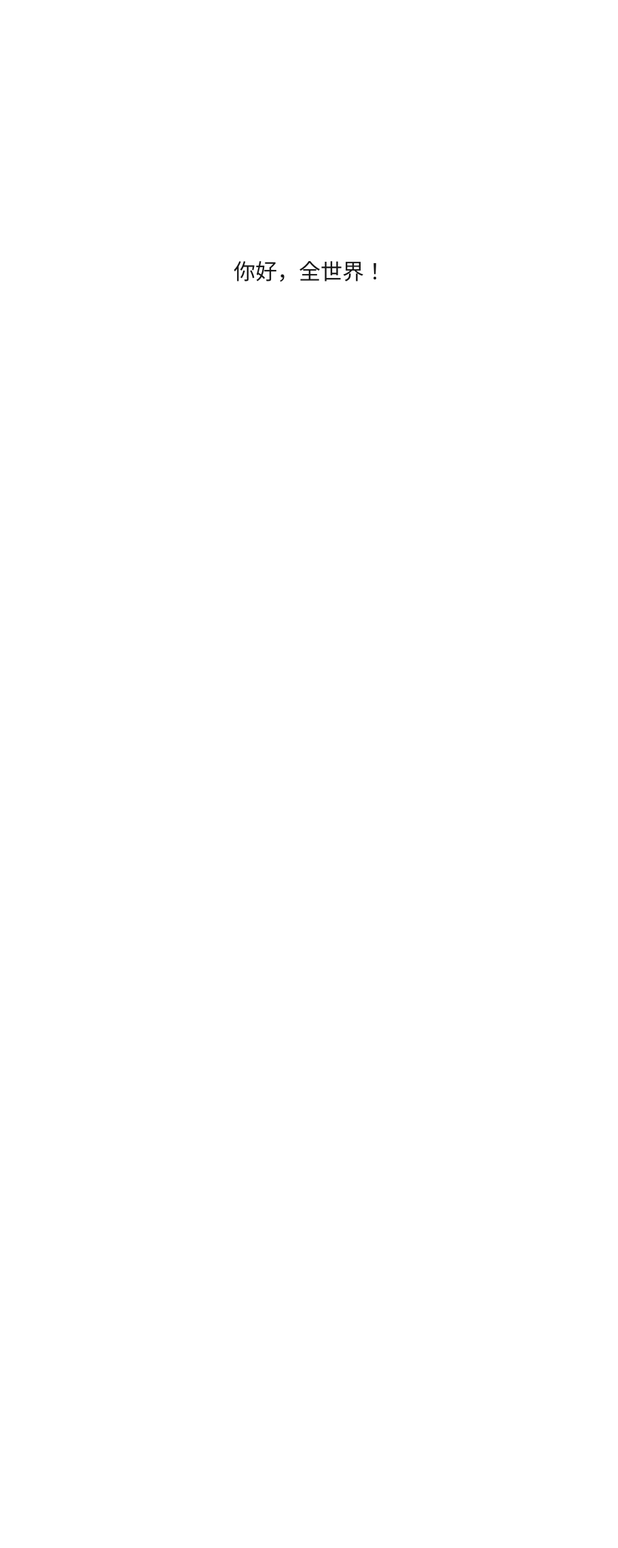
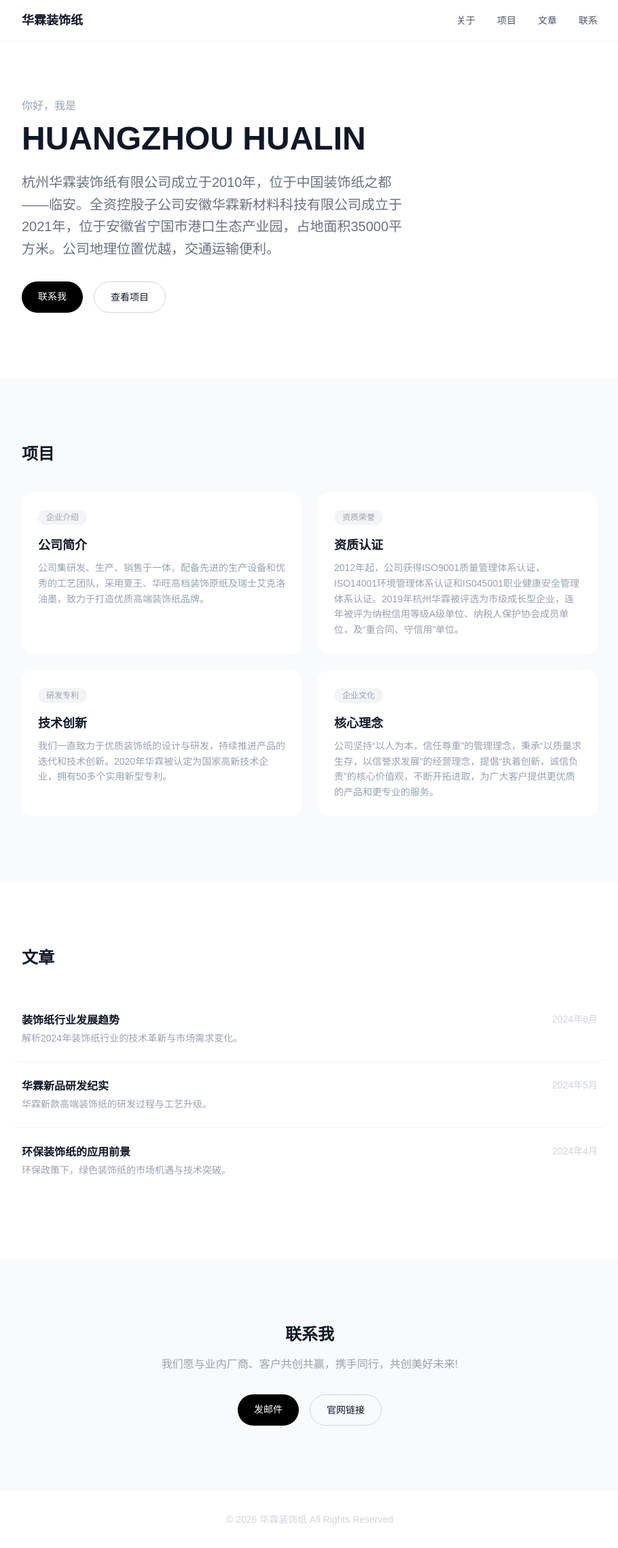
Before and after one commit to luhuahui-lhh/my-app, a Next.js app in the folder my-app/: page / in a window 1280 px wide. Shown: the whole page at 68% size, without its empty margins (184-1094 px from the left). Before the commit the page ends 800 px from the top, so only its background shows below. Built offline with nearby package versions, Linux system fonts and the light colour scheme.

Commit message:
修改首页

```diff
--- a/my-app/app/page.tsx
+++ b/my-app/app/page.tsx
@@ -1,13 +1,133 @@
 export default function Home() {
   return (
-    <main style={{
-     display: 'flex',
-    justifyContent: 'center',
-      alignItems: 'center',
-      height: '100vh',
-      fontSize: '2rem'
-    }}>
-      你好，全世界！
- </main>
-  )
+    <main className="min-h-screen bg-white text-gray-900">
+      {/* 导航栏 - 优化移动端适配 */}
+      <nav className="fixed top-0 w-full bg-white/80 backdrop-blur-sm border-b border-gray-100 z-50">
+        <div className="max-w-4xl mx-auto px-6 py-4 flex justify-between items-center">
+          <span className="font-semibold text-lg">华霖装饰纸</span>
+          <div className="flex gap-4 sm:gap-8 text-sm text-gray-600">
+            <a href="#about" className="hover:text-black transition-colors">关于</a>
+            <a href="#projects" className="hover:text-black transition-colors">项目</a>
+            <a href="#blog" className="hover:text-black transition-colors">文章</a>
+            <a href="#contact" className="hover:text-black transition-colors">联系</a>
+          </div>
+        </div>
+      </nav>
+
+      {/* 个人介绍 - 修复文本换行、全角字符，增加锚点偏移 */}
+      <section id="about" className="max-w-4xl mx-auto px-6 pt-36 pb-24 scroll-mt-20">
+        <p className="text-gray-400 mb-3">你好，我是</p>
+        <h1 className="text-5xl font-bold mb-6">HUANGZHOU HUALIN</h1>
+        <p className="text-xl text-gray-500 max-w-xl leading-relaxed">
+          杭州华霖装饰纸有限公司成立于2010年，位于中国装饰纸之都——临安。全资控股子公司安徽华霖新材料科技有限公司成立于2021年，位于安徽省宁国市港口生态产业园，占地面积35000平方米。公司地理位置优越，交通运输便利。
+        </p>
+        <div className="mt-8 flex gap-4">
+          <a href="#contact" className="px-6 py-3 bg-black text-white rounded-full text-sm hover:bg-gray-800 transition-colors">联系我</a>
+          <a href="#projects" className="px-6 py-3 border border-gray-300 rounded-full text-sm hover:border-gray-500 transition-colors">查看项目</a>
+        </div>
+      </section>
+
+      {/* 项目 - 修复字符串换行、tag匹配、全角字符，替换key为唯一标识 */}
+      <section id="projects" className="bg-gray-50">
+        <div className="max-w-4xl mx-auto px-6 py-24">
+          <h2 className="text-2xl font-bold mb-10">项目</h2>
+          <div className="grid grid-cols-1 md:grid-cols-2 gap-6">
+            {[
+              {
+                id: "company-intro",
+                title: "公司简介",
+                desc: "公司集研发、生产、销售于一体，配备先进的生产设备和优秀的工艺团队，采用夏王、华旺高档装饰原纸及瑞士艾克洛油墨，致力于打造优质高端装饰纸品牌。",
+                tag: "企业介绍"
+              },
+              {
+                id: "certification",
+                title: "资质认证",
+                desc: "2012年起，公司获得ISO9001质量管理体系认证，ISO14001环境管理体系认证和IS045001职业健康安全管理体系认证。2019年杭州华霖被评选为市级成长型企业，连年被评为纳税信用等级A级单位、纳税人保护协会成员单位，及“重合同、守信用”单位。",
+                tag: "资质荣誉"
+              },
+              {
+                id: "tech-innovation",
+                title: "技术创新",
+                desc: "我们一直致力于优质装饰纸的设计与研发，持续推进产品的迭代和技术创新。2020年华霖被认定为国家高新技术企业，拥有50多个实用新型专利。",
+                tag: "研发专利"
+              },
+              {
+                id: "core-value",
+                title: "核心理念",
+                desc: "公司坚持“以人为本，信任尊重”的管理理念，秉承“以质量求生存，以信誉求发展”的经营理念，提倡“执着创新，诚信负责”的核心价值观，不断开拓进取，为广大客户提供更优质的产品和更专业的服务。",
+                tag: "企业文化"
+              },
+            ].map((p) => (
+              <div key={p.id} className="bg-white p-6 rounded-2xl hover:shadow-md transition-shadow cursor-pointer">
+                <span className="text-xs text-gray-400 bg-gray-100 px-3 py-1 rounded-full">{p.tag}</span>
+                <h3 className="font-semibold text-lg mt-4 mb-2">{p.title}</h3>
+                <p className="text-gray-400 text-sm leading-relaxed">{p.desc}</p>
+              </div>
+            ))}
+          </div>
+        </div>
+      </section>
+
+      {/* 文章 - 替换真实化数据、修正年份，替换key为唯一标识 */}
+      <section id="blog" className="max-w-4xl mx-auto px-6 py-24 scroll-mt-20">
+        <h2 className="text-2xl font-bold mb-10">文章</h2>
+        <div className="divide-y divide-gray-100">
+          {[
+            {
+              id: "blog1",
+              title: "装饰纸行业发展趋势",
+              date: "2024年6月",
+              desc: "解析2024年装饰纸行业的技术革新与市场需求变化。"
+            },
+            {
+              id: "blog2",
+              title: "华霖新品研发纪实",
+              date: "2024年5月",
+              desc: "华霖新款高端装饰纸的研发过程与工艺升级。"
+            },
+            {
+              id: "blog3",
+              title: "环保装饰纸的应用前景",
+              date: "2024年4月",
+              desc: "环保政策下，绿色装饰纸的市场机遇与技术突破。"
+            },
+          ].map((post) => (
+            <div key={post.id} className="py-6 hover:bg-gray-50 -mx-4 px-4 rounded-xl cursor-pointer transition-colors">
+              <div className="flex justify-between items-start">
+                <div>
+                  <h3 className="font-semibold mb-1">{post.title}</h3>
+                  <p className="text-gray-400 text-sm">{post.desc}</p>
+                </div>
+                <span className="text-gray-300 text-sm ml-8 shrink-0">{post.date}</span>
+              </div>
+            </div>
+          ))}
+        </div>
+      </section>
+
+      {/* 联系 - 修复全角字符，优化友情链接（增加安全属性） */}
+      <section id="contact" className="bg-gray-50 scroll-mt-20">
+        <div className="max-w-4xl mx-auto px-6 py-24 text-center">
+          <h2 className="text-2xl font-bold mb-4">联系我</h2>
+          <p className="text-gray-400 mb-8">我们愿与业内厂商、客户共创共赢，携手同行，共创美好未来! </p>
+          <div className="flex justify-center gap-4">
+            <a href="mailto:hualin201005@gmail.com" className="px-6 py-3 bg-black text-white rounded-full text-sm hover:bg-gray-800 transition-colors">发邮件</a>
+            <a
+              href="https://www.hualin.com"
+              target="_blank"
+              rel="noopener noreferrer"
+              className="px-6 py-3 border border-gray-300 rounded-full text-sm hover:border-gray-500 transition-colors"
+            >
+              官网链接
+            </a>
+          </div>
+        </div>
+      </section>
+
+      {/* 页脚 - 动态获取当前年份 */}
+      <footer className="text-center py-8 text-gray-300 text-sm">
+        © {new Date().getFullYear()} 华霖装饰纸 All Rights Reserved
+      </footer>
+    </main>
+  );
 }
```
